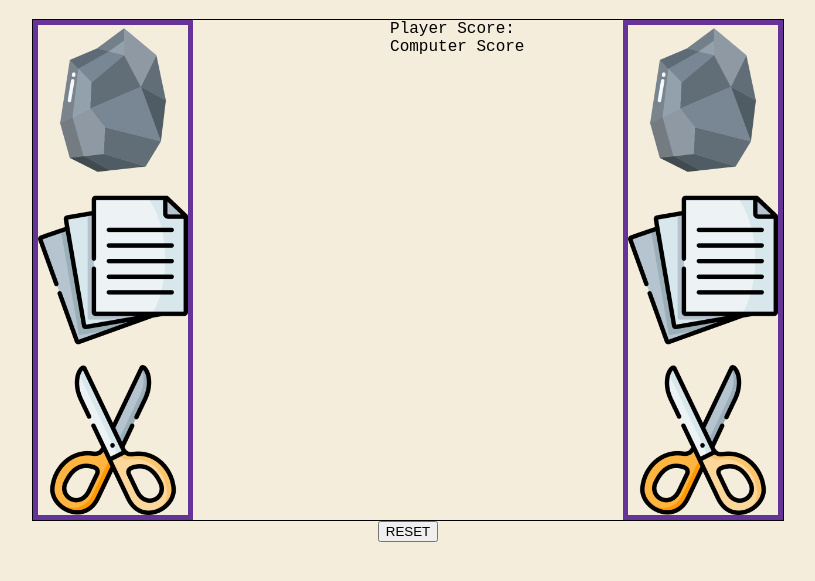
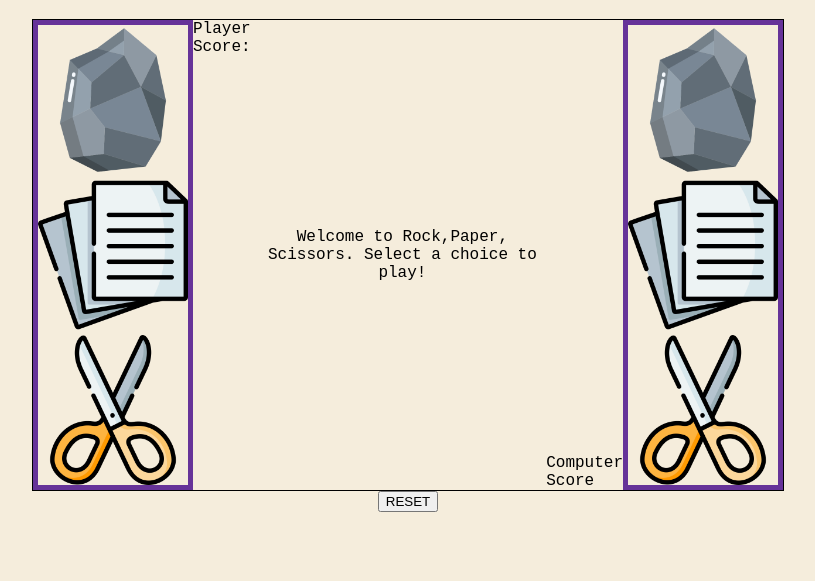
Before and after one commit to rzho17/rock-paper-scissors, a plain HTML site: page index.html in a window 1280 px wide. Shown: the part 69-650 px from the top of the page, without its empty margins (232-1047 px from the left). Drawn offline with Linux system fonts and the light colour scheme.

Commit message:
Align text items within display box

```diff
--- a/index.html
+++ b/index.html
@@ -17,12 +17,13 @@
                     <input type="image" src="/images/scissors.png" class="scissors">
                 </div>
 
-                <div id="score"></div>
+
 
                 <div class="display">
                     <div class="player">
                         Player Score:
                     </div>
+                    <div id="score">Welcome to Rock,Paper, Scissors. Select a choice to play!</div>
                     <div class="computer">
                         Computer Score
                     </div>
--- a/rps.js
+++ b/rps.js
@@ -134,6 +134,7 @@ reset.addEventListener('click', () => {
     sciBtn.disabled = false;
     playerScoreUpdate.textContent = "Player score: ";
     compScoreUpdate.textContent = "Computer score: ";
+    score.textContent = "Select your choice!"
     playerScore = 1;
     computerScore =1;
 })
--- a/styles.css
+++ b/styles.css
@@ -12,7 +12,7 @@ body {
 .gameBox {
     display: flex;
     flex-direction: row;
-    height: 500px;
+    /* height: 500px; */
     width: 750px;
     justify-content: space-between;
 
@@ -38,3 +38,25 @@ body {
     height: 150px;
     width: 150px;
 }
+
+.display {
+    display: flex;
+    justify-content: center;
+    align-items: center;
+}
+
+.player {
+    display: flex;
+    align-self: flex-start;
+    max-width: max-content;
+}
+
+#score {
+    text-align: center;
+}
+
+.computer {
+    display: flex;
+    align-self: flex-end;
+    max-width: min-content;
+}
```
